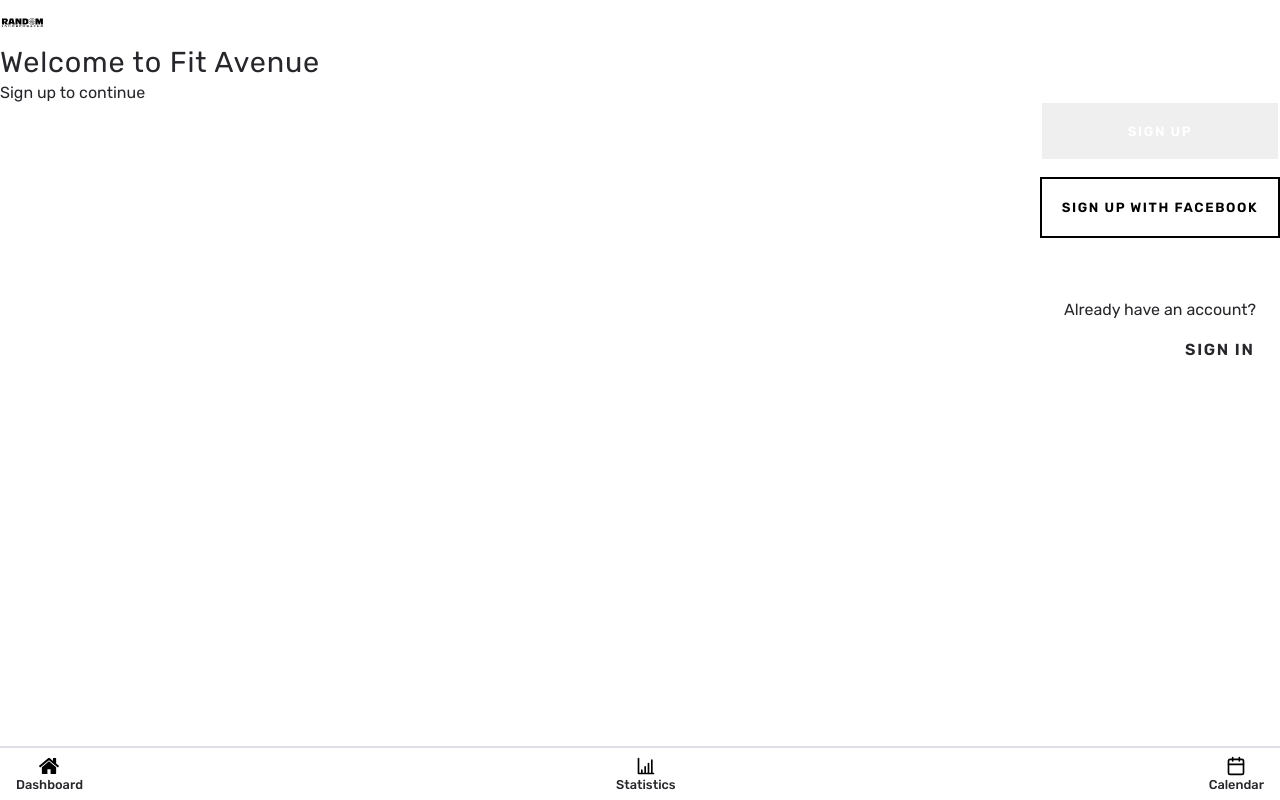
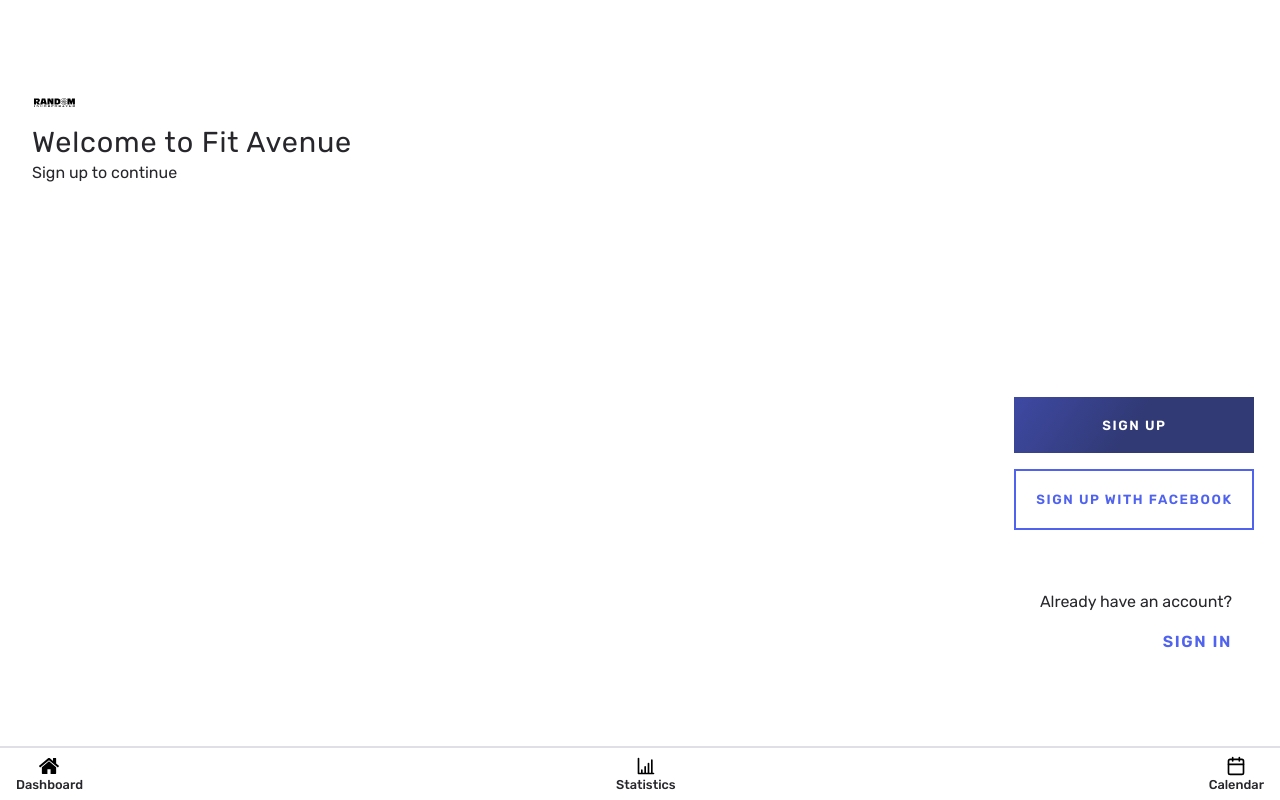
Before and after one commit to MichaelVanhoutte1/fit-avenue-frontend, a Next.js app: page /login in a window 1280 px wide. Built offline with nearby package versions, Linux system fonts and the light colour scheme.

Commit message:
refactored login screen

```diff
--- a/package.json
+++ b/package.json
@@ -27,6 +27,7 @@
     "react-awesome-reveal": "^4.1.0",
     "react-dom": "18.2.0",
     "react-helmet-async": "^1.3.0",
+    "react-hook-form": "^7.41.5",
     "react-i18next": "^11.18.6",
     "recharts": "^2.2.0",
     "sass": "^1.55.0",
--- a/styles/pages/login.styled.ts
+++ b/styles/pages/login.styled.ts
@@ -16,21 +16,25 @@ export const SubTitle = styled.h1`
 
 export const SignUpButton = styled.button`
     color: ${colors.whiteText};
-    background-color: ${colors.secondary};
-    border: 2px solid ${colors.secondary} !important;
+    background: -webkit-linear-gradient(325deg, rgb(62, 73, 163) 0%, rgb(49, 58, 117) 50%);
+    background: -o-linear-gradient(325deg, rgb(62, 73, 163) 0%, rgb(49, 58, 117) 50%);
+    background: -ms-linear-gradient(325deg, rgb(62, 73, 163) 0%, rgb(49, 58, 117) 50%);
+    background: -moz-linear-gradient(325deg, rgb(62, 73, 163) 0%, rgb(49, 58, 117) 50%);
+    background: linear-gradient(125deg, rgb(62, 73, 163) 0%, rgb(49, 58, 117) 50%);
+    border: 2px solid ${colors.purple}; !important;
     width: 15rem;
     border: none;
     padding: 1.3rem 0;
     text-transform: uppercase;
     font-weight: 600;
-    margin: 0 0 1rem 0;
+    margin: 0 1.6rem 1rem 0;
     display: block;
     letter-spacing: 0.1rem;
 `;
 
 export const SignUpFacebookButton = styled.button`
-    border: 2px solid ${colors.secondary} !important;
-    color: ${colors.secondary};
+    border: 2px solid ${colors.purple} !important;
+    color: ${colors.purple};
     background-color: ${colors.whiteText};
     width: 15rem;
     border: none;
@@ -38,35 +42,36 @@ export const SignUpFacebookButton = styled.button`
     text-transform: uppercase;
     font-weight: 600;
     display: block;
-    margin: 0 0 4rem 0;
+    margin: 0 1.6rem 4rem 0;
     letter-spacing: 0.1rem;
 `;
 
 export const SignInTitle = styled.h1`
     color: ${colors.blackText};
-    text-align: center;
+    text-align: right;
     font-weight: 400;
-    margin-bottom: 1.5rem;
+    margin: 0 3rem 1.5rem 0;
 `;
 
 export const SignInButton = styled.a`
-    color: ${colors.secondary};
+    color: ${colors.purple};
     border: none;
     text-transform: uppercase;
     font-weight: 600;
     display: block;
     text-align: end;
-    margin-right: 1.6rem;
+    margin-right: 3rem;
     letter-spacing: 0.1rem;
 `;
 
 export const ActionDiv = styled.div`
     display: block;
-    margin: 0 0 0 auto;
+    margin: 27vh 0 0 auto;
     width: fit-content;
 `;
 
 export const HeadDiv = styled.div`
     display: block;
     width: fit-content;
+    margin: 10vh 0 0 2rem;
 `;
```
Also changed, not shown: 1 other file (tests, documents, lock files or other folders).
